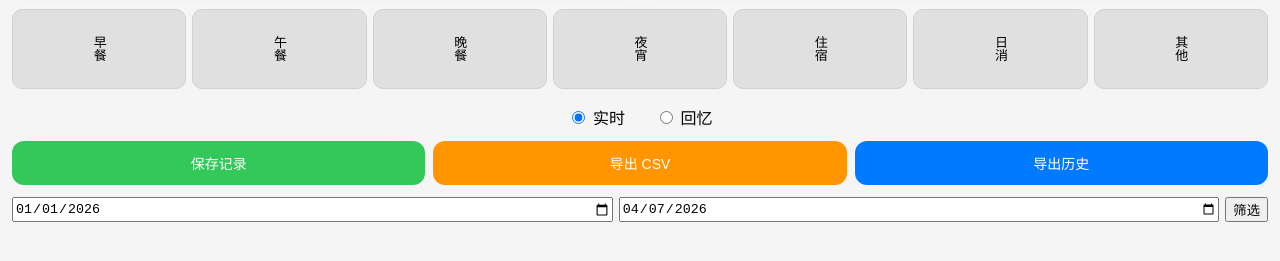
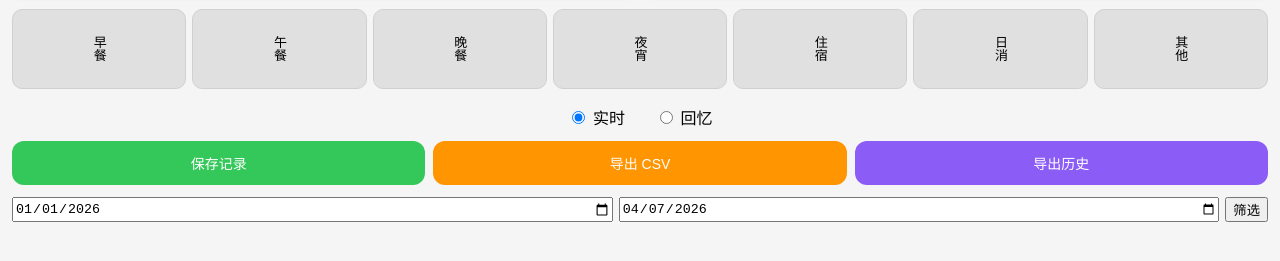
Before and after one commit to xieyuleiya/expense-log, a plain HTML site: page index.html in a window 1280 px wide. Shown: the part 117-378 px from the top of the page. Drawn offline with Linux system fonts and the light colour scheme.

Commit message:
Update index.html
改背景试试已部署的用户更改效果

```diff
--- a/index.html
+++ b/index.html
@@ -106,7 +106,7 @@ input[type="number"], input[type="text"]{
 }
 
 .history-btn{
-  background:#007AFF;
+  background:#8B5CF6;
 }
 
 .primary-btn:hover,
```
